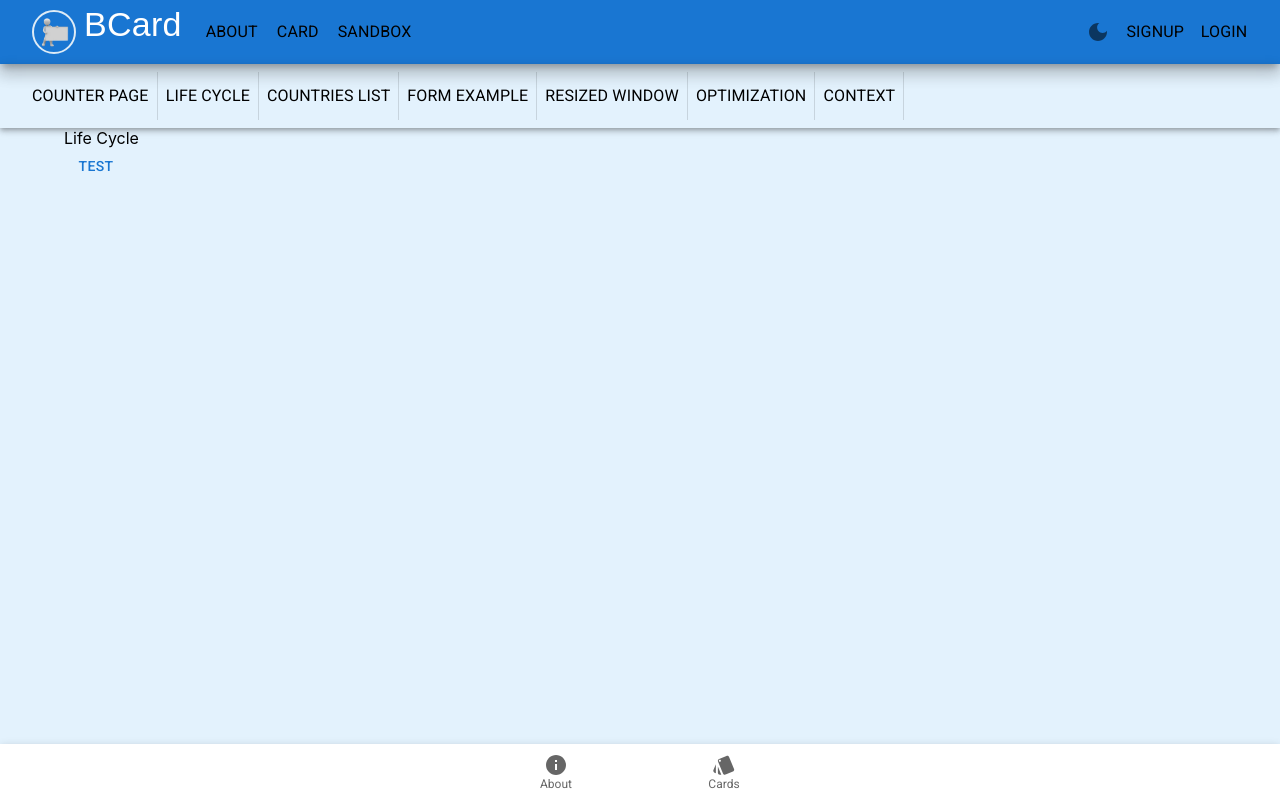
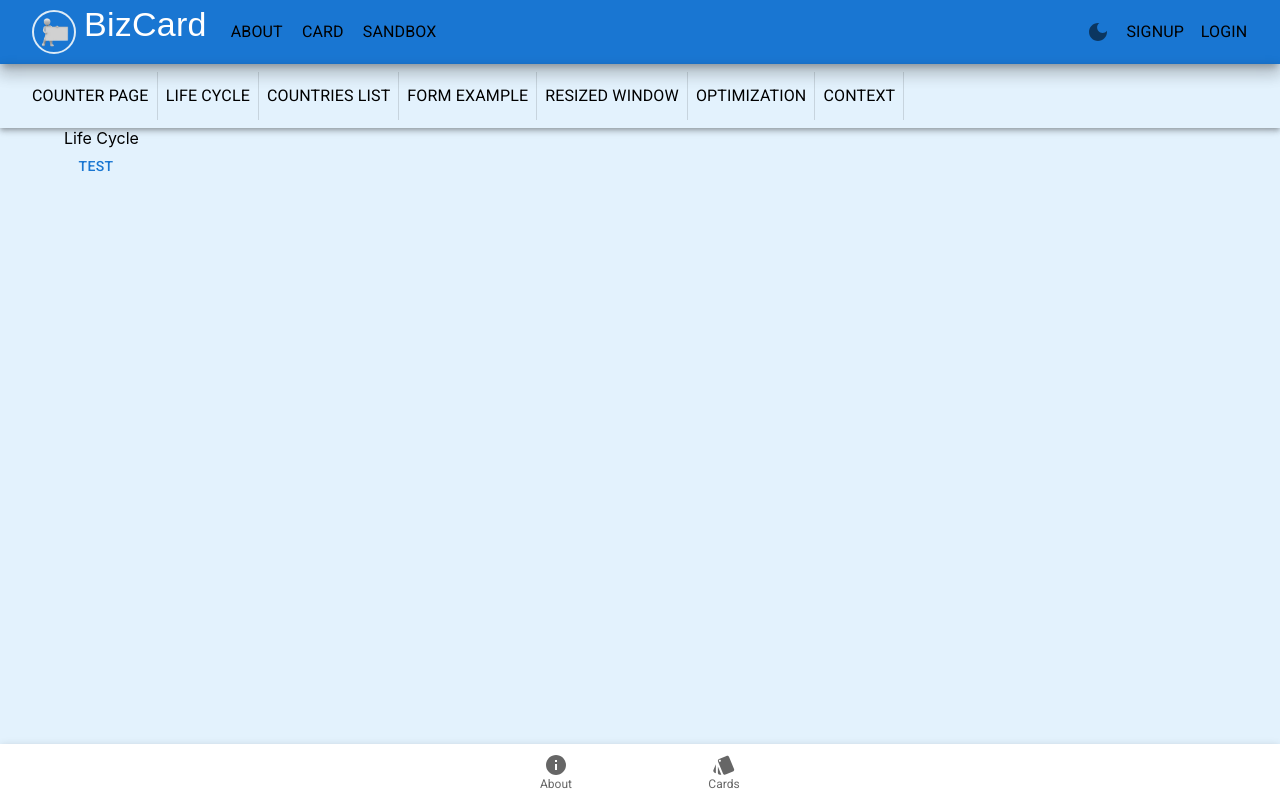
Before and after one commit to MIGELZO/cards-d100923er, a React (Create React App) app: page /sandbox/LifeCycle in a window 1280 px wide. Built offline with nearby package versions, Linux system fonts and the light colour scheme.

Commit message:
favicon update

```diff
--- a/public/index.html
+++ b/public/index.html
@@ -31,7 +31,7 @@
       work correctly both with client-side routing and a non-root public URL.
       Learn how to configure a non-root public URL by running `npm run build`.
     -->
-    <title>React App</title>
+    <title>BizCard</title>
   </head>
   <body>
     <noscript>You need to enable JavaScript to run this app.</noscript>
--- a/src/cards/components/CardForm.jsx
+++ b/src/cards/components/CardForm.jsx
@@ -2,9 +2,6 @@ import React from "react";
 import Form from "../../forms/components/Form";
 import Input from "../../forms/components/Input";
 import ROUTES from "../../routs/routsModel";
-import { Button } from "@mui/material";
-import normalizeCard from "../helpers/normalization/normalizeCard";
-
 
 const CardForm = ({
   onSubmit,
@@ -15,9 +12,6 @@ const CardForm = ({
   data,
   title,
 }) => {
-  const check = ()=>{
-    console.log(normalizeCard(data));
-  }
   return (
     <Form
       onSubmit={onSubmit}
@@ -149,7 +143,6 @@ const CardForm = ({
         sm={6}
         required={false}
       />
-      <Button onClick={check}>tst</Button>
     </Form>
   );
 };
--- a/src/cards/helpers/normalization/normalizeCard.js
+++ b/src/cards/helpers/normalization/normalizeCard.js
@@ -15,8 +15,8 @@ const normalizeCard = (card) => {
       country: card.country,
       city: card.city,
       street: card.street,
-      houseNumber: Number(card.houseNumber),
-      zip: Number(card.zip),
+      houseNumber: card.houseNumber,
+      zip: card.zip,
     },
   };
 };
--- a/src/layout/header/topNavBar/logo/Logo.jsx
+++ b/src/layout/header/topNavBar/logo/Logo.jsx
@@ -15,7 +15,7 @@ export default function Logo() {
           color: "#fff",
         }}
       >
-        BCard
+        BizCard
       </Typography>
     </NavBarLink>
   );
```
Also changed, not shown: 1 other file (tests, documents, lock files or other folders).
